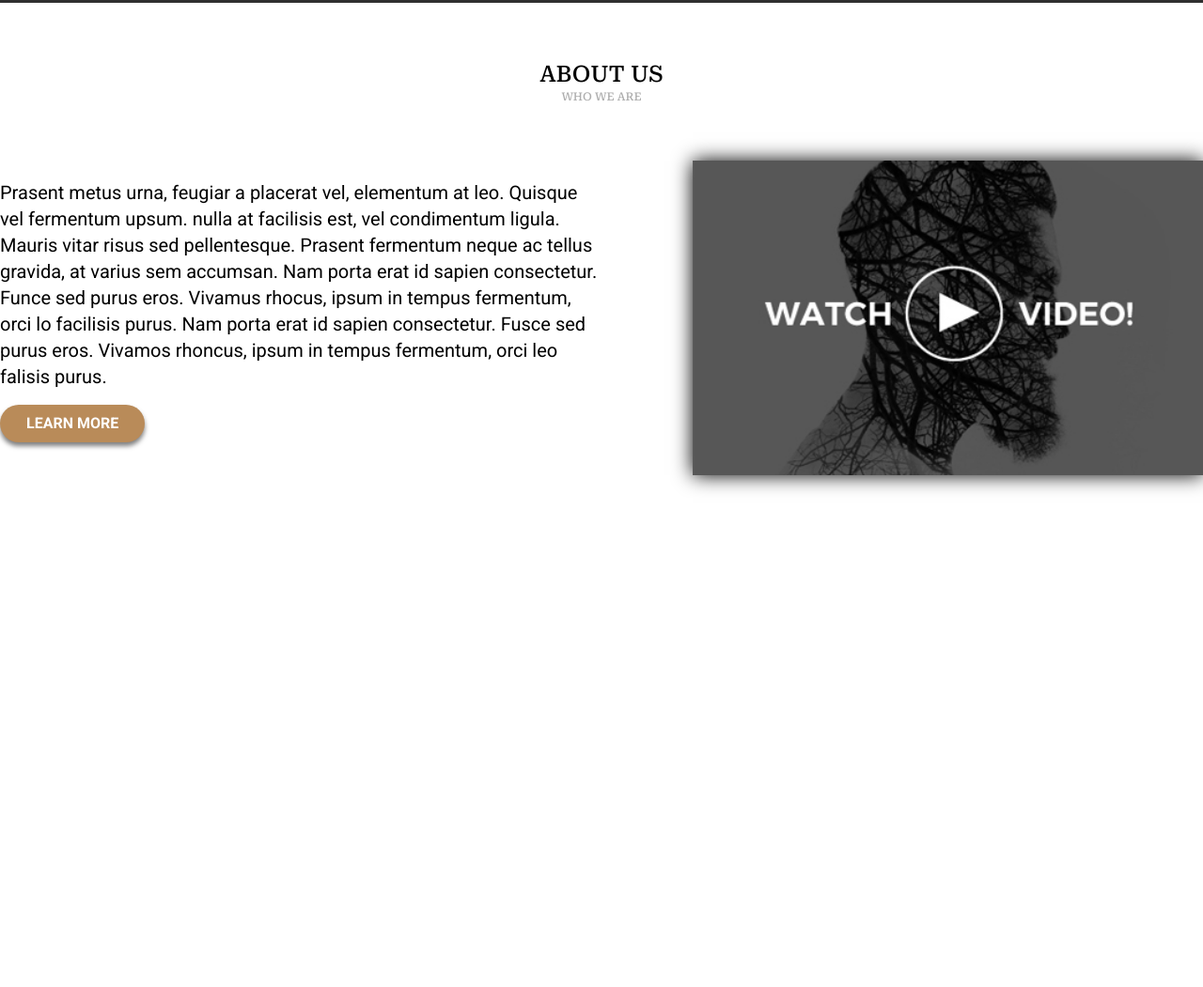
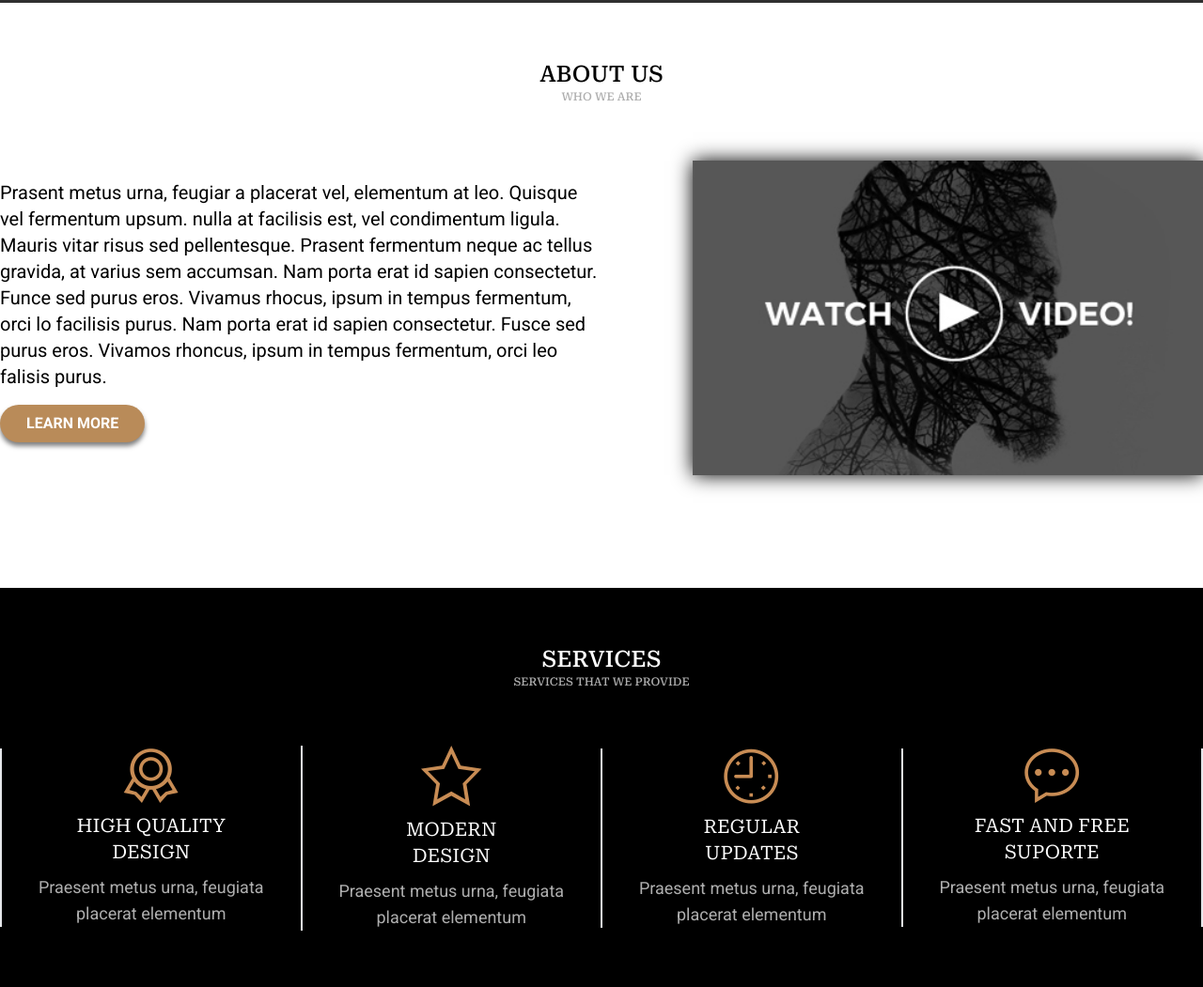
Before and after one commit to MarcosFerreira2024/Projeto-Awax, a website: page src/index.html in a window 1280 px wide. Shown: the part 797-1848 px from the top of the page at 94% size. Before the commit the page ends 1363 px from the top, so only its background shows below. Drawn offline with Linux system fonts and the light colour scheme; grey boxes are pictures that could not be loaded.

Commit message:
section services

```diff
--- a/src/index.html
+++ b/src/index.html
@@ -78,11 +78,41 @@
       </div>
       <div class="flex-1 box-border flex pb-[60px] ">
         <div class="flex w-[100%] justify-end">
-          <img src="/img/complementos/video_about.jpg" alt="" class="max-w-[543px] w-[100%] object-cover max-h-[373px] sombra-xy" >
+          <img src="/img/complementos/video_about.jpg" alt="" class="max-w-[543px] w-[100%] object-cover self-center max-h-[373px] sombra-xy" >
         </div>
       </div>
+    </section>
+  </section>
+  <section class="bg-black">
+    <div class="mt-[60px] flex max-w-[1440px] mx-auto justify-center  items-center flex-col">
+      <h1 class="text-white serifado font-medium text-2xl pt-[60px] uppercase">Services</h1>
+      <p class="uppercase text-center text-[#aeaeae] font-medium text-xs serifado pb-[60px]">services that we provide</p>
+    </div>
+    <div class="md:flex grid grid-cols-2 gap-10 md:gap-0 justify-center  max-w-[1440px] mx-auto  items-center pb-[60px]">
+      <div class="flex-1 md:border-l-2 justify-center flex flex-col">
+          <img src="/img/icones/medalha.png" alt="" class="object-cover self-center ">
+          <h1 class="serifado text-center text-xl text-white uppercase pt-[10px]  self-center">high quality<br> design</h1>
+          <p class="text-[#aeaeae] roboto text-center max-w-[30ch]  pt-[10px] self-center text-lg">Praesent metus urna, feugiata placerat elementum</p>
+      </div>
+      <div class="flex-1 md:border-l-2  justify-center flex flex-col ">
+          <img src="/img/icones/estrela.png" alt="" class="object-cover self-center">
+          <h1 class="serifado text-center text-xl text-white uppercase pt-[10px]  self-center">modern <br>design</h1>
+          <p class="text-[#aeaeae] roboto text-center max-w-[30ch]  pt-[10px] self-center text-lg">Praesent metus urna, feugiata placerat elementum</p>
+      </div>
+      <div class="flex-1 md:border-l-2  justify-center flex flex-col">
+          <img src="/img/icones/relogio.png" alt="" class="object-cover self-center">
+          <h1 class="serifado text-center text-xl text-white uppercase pt-[10px]  self-center">regular<br> updates</h1>
+          <p class="text-[#aeaeae] roboto text-center max-w-[30ch]  pt-[10px] self-center text-lg">Praesent metus urna, feugiata placerat elementum</p>
+      </div>
+      <div class="flex-1 md:border-l-2  justify-center flex flex-col md:border-r-2">
+          <img src="/img/icones/balao.png" alt="" class="object-cover self-center">
+          <h1 class="serifado text-center text-xl text-white uppercase pt-[10px]  self-center">fast and free <br>suporte</h1>
+          <p class="text-[#aeaeae] roboto text-center max-w-[30ch]  pt-[10px] self-center text-lg">Praesent metus urna, feugiata placerat elementum</p>
+      </div>
 
-    </section>
+    </div>
+
+
   </section>
 </body>
 </html>
```
Also changed, not shown: src/output.css.
